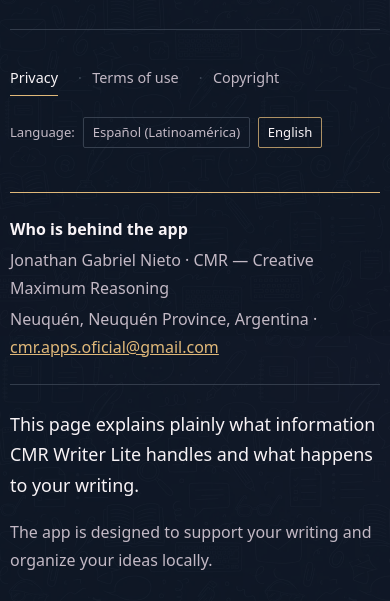
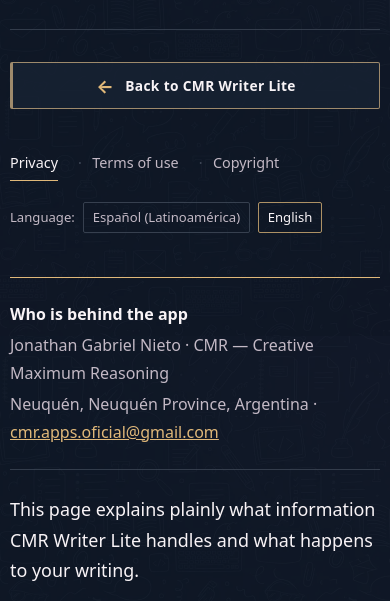
Before and after one commit to ChinoMR262/Creative-Maximum-Reasoning, a plain HTML site: page apps/cmr-writer-lite/en/privacy.html in a window 390 px wide. Shown: the part 176-777 px from the top of the page. Drawn offline with Linux system fonts and the light colour scheme.

Commit message:
sync: actualizacion automatica de archivos y carpetas [mar 22/09/2026 23:11]

```diff
--- a/apps/cmr-writer-lite/en/privacy.html
+++ b/apps/cmr-writer-lite/en/privacy.html
@@ -23,15 +23,20 @@
       <p class="meta">Last updated: September 1, 2026</p>
     </header>
 
+    <a class="legal-back" href="../" aria-label="Back to the CMR Writer Lite page">
+      <span aria-hidden="true">←</span>
+      Back to CMR Writer Lite
+    </a>
+
     <nav aria-label="Legal documents">
-      <a href="index.html" aria-current="page">Privacy</a>
+      <a href="privacy.html" aria-current="page">Privacy</a>
       <a href="terms.html">Terms of use</a>
       <a href="copyright.html">Copyright</a>
     </nav>
     <div class="language-switch" aria-label="Document language">
       <span>Language:</span>
-      <a href="../index.html" lang="es-419">Español (Latinoamérica)</a>
-      <a href="index.html" lang="en" aria-current="true">English</a>
+      <a href="../privacy.html" lang="es-419">Español (Latinoamérica)</a>
+      <a href="privacy.html" lang="en" aria-current="true">English</a>
     </div>
 
     <section class="identity" aria-label="Contact details">
--- a/apps/cmr-writer-lite/styles.css
+++ b/apps/cmr-writer-lite/styles.css
@@ -153,6 +153,38 @@ strong {
   font-size: .92rem;
 }
 
+.legal-back {
+  display: inline-flex;
+  align-items: center;
+  gap: .7rem;
+  min-height: 44px;
+  margin: 0 0 .6rem;
+  padding: .68rem .95rem;
+  border: 1px solid color-mix(in srgb, var(--gold) 58%, var(--line));
+  border-left-width: 3px;
+  border-radius: 2px;
+  background: color-mix(in srgb, var(--ink-soft) 82%, transparent);
+  color: var(--paper);
+  font-size: .86rem;
+  font-weight: 700;
+  letter-spacing: .025em;
+  text-decoration: none;
+  transition: border-color 180ms ease, background-color 180ms ease, transform 180ms ease;
+}
+
+.legal-back span {
+  color: var(--gold);
+  font-size: 1.15rem;
+  line-height: 1;
+}
+
+.legal-back:hover {
+  border-color: var(--gold);
+  background: color-mix(in srgb, var(--ink-soft) 95%, var(--gold) 5%);
+  color: var(--paper);
+  transform: translateX(-2px);
+}
+
 .lead {
   max-width: 58ch;
   color: var(--paper);
@@ -268,8 +300,19 @@ footer {
   }
 }
 
+@media (max-width: 560px) {
+  .legal-back {
+    width: 100%;
+    justify-content: center;
+  }
+}
+
 @media (prefers-reduced-motion: reduce) {
   html {
     scroll-behavior: auto;
   }
+
+  .legal-back {
+    transition: none;
+  }
 }
```
Also changed, not shown: apps/cmr-writer-lite/privacy.html (+8 -3 lines).
